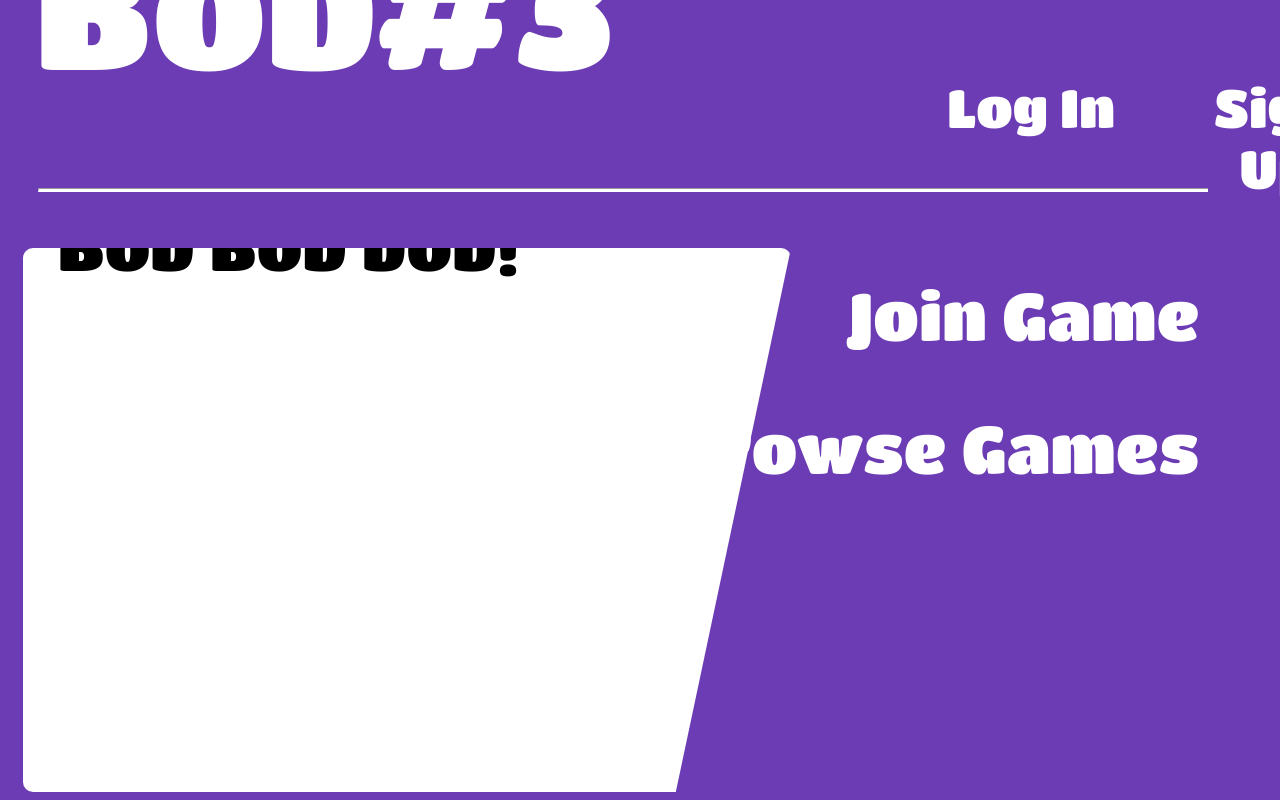
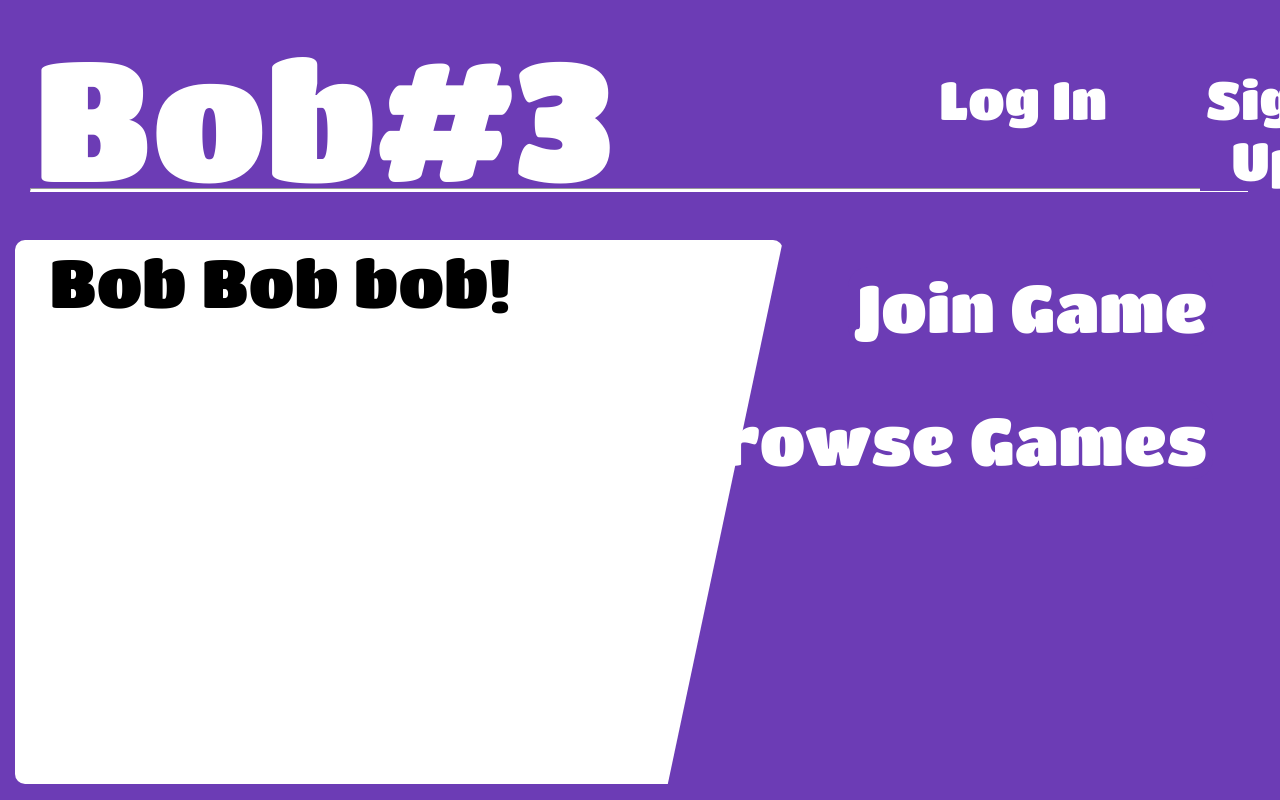
Before and after one commit to theutisticcoder/bob3, a website: page index.html in a window 1280 px wide. Shown: the top 800 px of the page. Drawn offline with nearby package versions, Linux system fonts and the light colour scheme; some packages are replaced by stand-ins of ours; no server answers; a script that the page names is missing.

Commit message:
fix margins

```diff
--- a/style.css
+++ b/style.css
@@ -101,6 +101,6 @@ hr{
         position: absolute;
         top: -50px;
     }
-    *{
-        margin: 1vh;
+    h1{
+        padding: 1vh;
     }
```
